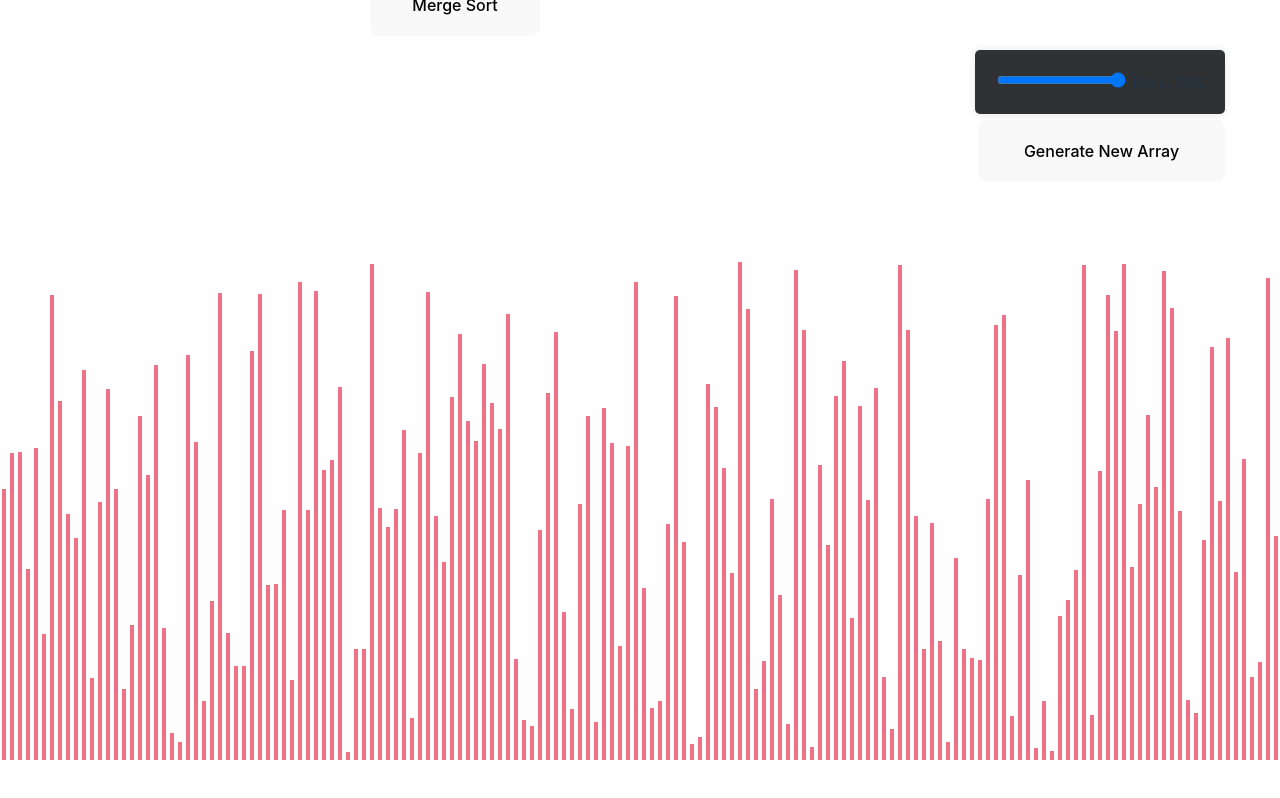
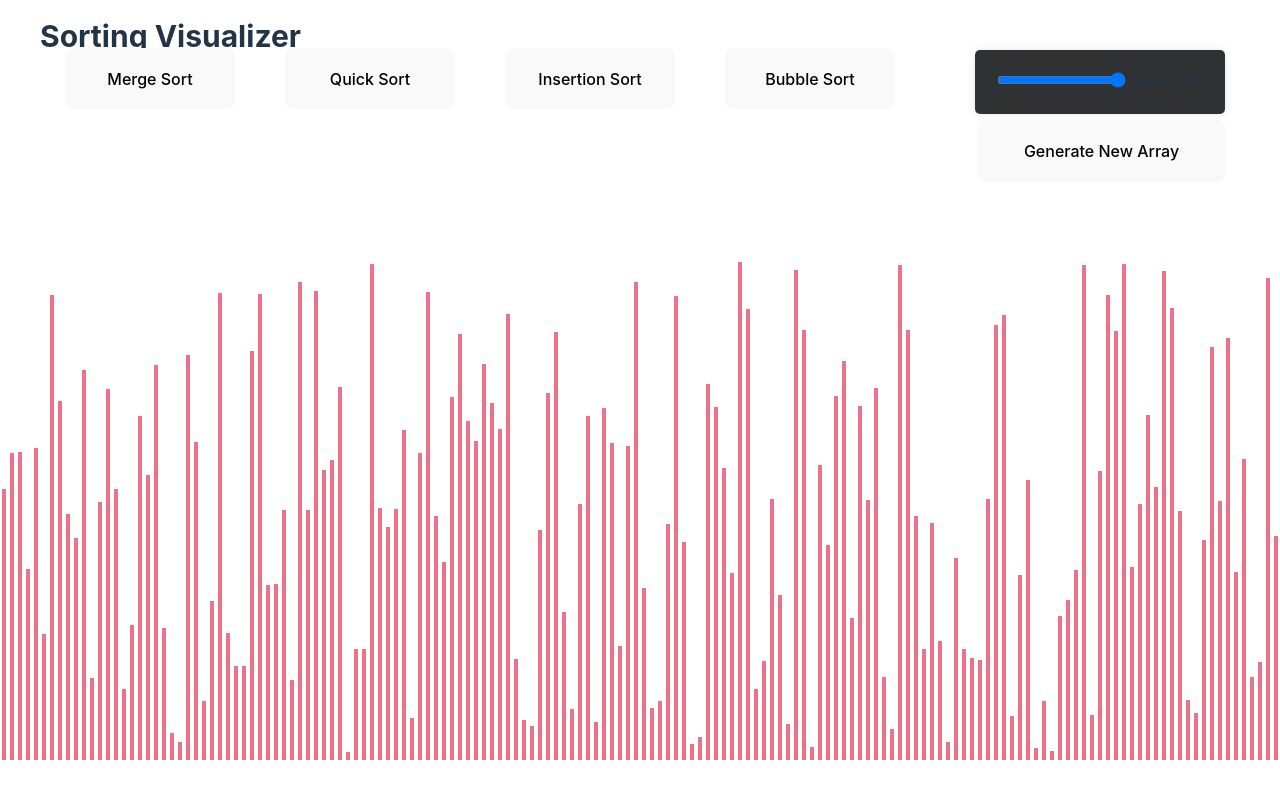
Before and after one commit to Reginull/sorting-visualizer, a React (Vite) app: page / in a window 1280 px wide. Shown: the top 798 px of the page. Built offline with nearby package versions, Linux system fonts and the light colour scheme.

Commit message:
Make buttons fixed and add website name

```diff
--- a/src/SortingVisualizer/SortingVisualizer.css
+++ b/src/SortingVisualizer/SortingVisualizer.css
@@ -1,3 +1,11 @@
+
+.title {
+    position: static;
+    font-size: 30px;
+    margin-bottom: 750px;
+    margin-left: 40px;
+
+}
 
 .array-container {
     display: flex;
@@ -45,18 +53,17 @@
 }
 
 .algorithm-button-container {
-    position: relative;
+    position: fixed;
     display: flex;
-    margin-top: -20px;
-    top: -385px;
-    left: 350px;
-
+    right: 360px;
+    top: 48px;
+    z-index: 400;
 }
 
 .algorithm-type-button {
 
     width: 170px;
-    margin: 0 20px;
+    margin: 0 25px;
     line-height: 40px;
-    z-index: 400;
+    z-index: 500;
 }
--- a/src/SortingVisualizer/SortingVisualizer.jsx
+++ b/src/SortingVisualizer/SortingVisualizer.jsx
@@ -80,6 +80,8 @@ const SortingVisualizer = () => {
     return (
       <div className="sorting-visualizer">
 
+        <h1 className='title'>Sorting Visualizer</h1>
+
         <BarSlider barCount={barCount} setBarCount={setBarCount} />
 
         <div className="array-container">
@@ -96,6 +98,9 @@ const SortingVisualizer = () => {
         <button className='new-array-button' onClick={() => resetArray(barCount)}> Generate New Array </button>
         <div className='algorithm-button-container'>
         <button className='algorithm-type-button' onClick={() => animateMergeSort()}> Merge Sort </button>
+        <button className='algorithm-type-button'> Quick Sort </button>
+        <button className='algorithm-type-button'> Insertion Sort </button>
+        <button className='algorithm-type-button'> Bubble Sort </button>
         </div>
       </div>
     );
```
